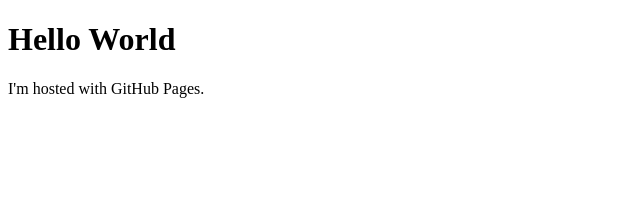
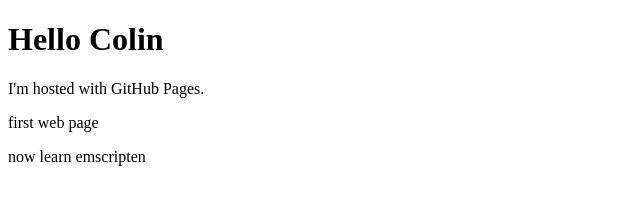
Before and after one commit to colinpaint/colinpaint.github.io, a plain HTML site: page index.html in a window 1280 px wide. Shown: the whole page, without its empty margins (0-640 px from the left). Drawn offline with Linux system fonts and the light colour scheme.

Commit message:
2nd web page

```diff
--- a/index.html
+++ b/index.html
@@ -1,7 +1,9 @@
 <!DOCTYPE html>
 <html>
 <body>
-<h1>Hello World</h1>
+<h1>Hello Colin</h1>
 <p>I'm hosted with GitHub Pages.</p>
+<p>first web page</p>
+<p>now learn emscripten</p>
 </body>
 </html>
```
